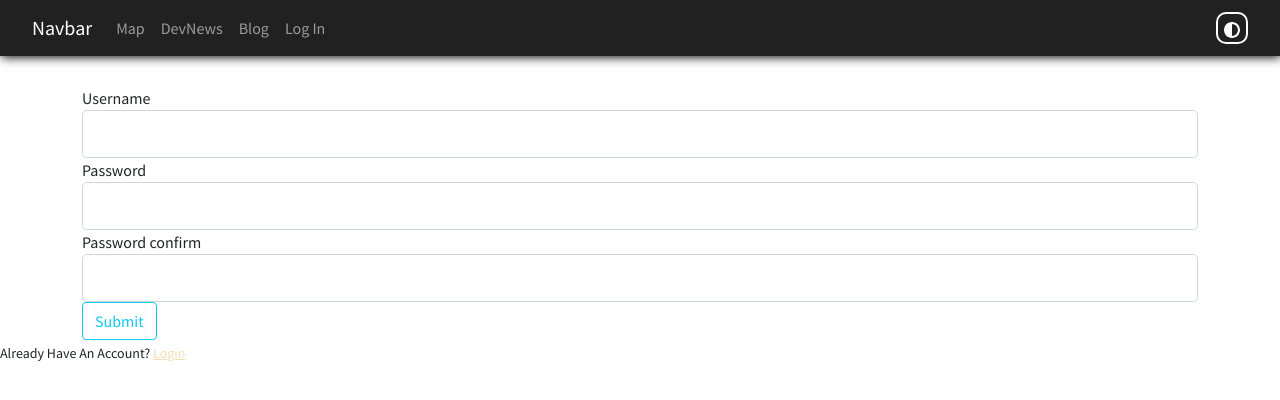
After one commit to ahmishra/DevExplorer, a Flask app: template main/templates/register.html in a window 1280 px wide. The commit adds this page. Shown: the top 400 px of the page. Run offline with Flask 2, Linux system fonts and the light colour scheme; the template is opened without the code that fills it, so the values that code supplies are empty, except form fields; form fields are guessed from the names that the template uses; parts of the project's set-up code (start-up, migrations or seed data) failed here and were passed over.

Commit message:
Added Forms

```diff
--- a/main/templates/index.html
+++ b/main/templates/index.html
@@ -41,7 +41,7 @@ DevExplorer
     <br><br>
 
     <div class="parralax" style="
-                    background-image: url('https://static1.squarespace.com/static/5913259ea5790a3f09948b06/t/5918fad0e58c620d716bc7bd/1607497241866/');
+                    background-image: url('https://contenthub-static.grammarly.com/blog/wp-content/uploads/2019/02/thank-you.jpg');
                     min-height: 700px;
                     background-attachment: fixed;
                     background-position: center;
--- /dev/null
+++ b/main/templates/register.html
@@ -0,0 +1,36 @@
+{% extends "base.html" %}
+
+{% block title %}
+Register - DevExplorer
+{% endblock title %}
+
+{% block content %}
+    <div class="container">
+        <form method="POST" action="">
+            {{ form.hidden_tag }}
+            <fieldset class="form-group">
+
+                <div class="form-group">
+                    {{ form.username.label(class="form-control-label") }}
+                    {{ form.username(class="form-control form-control-lg") }}
+                </div>
+
+                <div class="form-group">
+                    {{ form.password.label(class="form-control-label") }}
+                    {{ form.password(class="form-control form-control-lg") }}
+                </div>
+
+                <div class="form-group">
+                    {{ form.password_confirm.label(class="form-control-label") }}
+                    {{ form.password_confirm(class="form-control form-control-lg") }}
+                </div>
+            </fieldset>
+            <div class="form-group">
+                {{ form.submit(class="btn btn-outline-info") }}
+            </div>
+        </form>
+    </div>
+
+    <small class="text-mute">Already Have An Account? <a href="{{ url_for('login') }}" style="color: wheat;">Login</a></small>
+
+{% endblock content %}
```
Also changed, not shown: main/forms.py (+22 -0 lines), main/routes.py (+13 -0 lines), main/templates/login.html (added).
